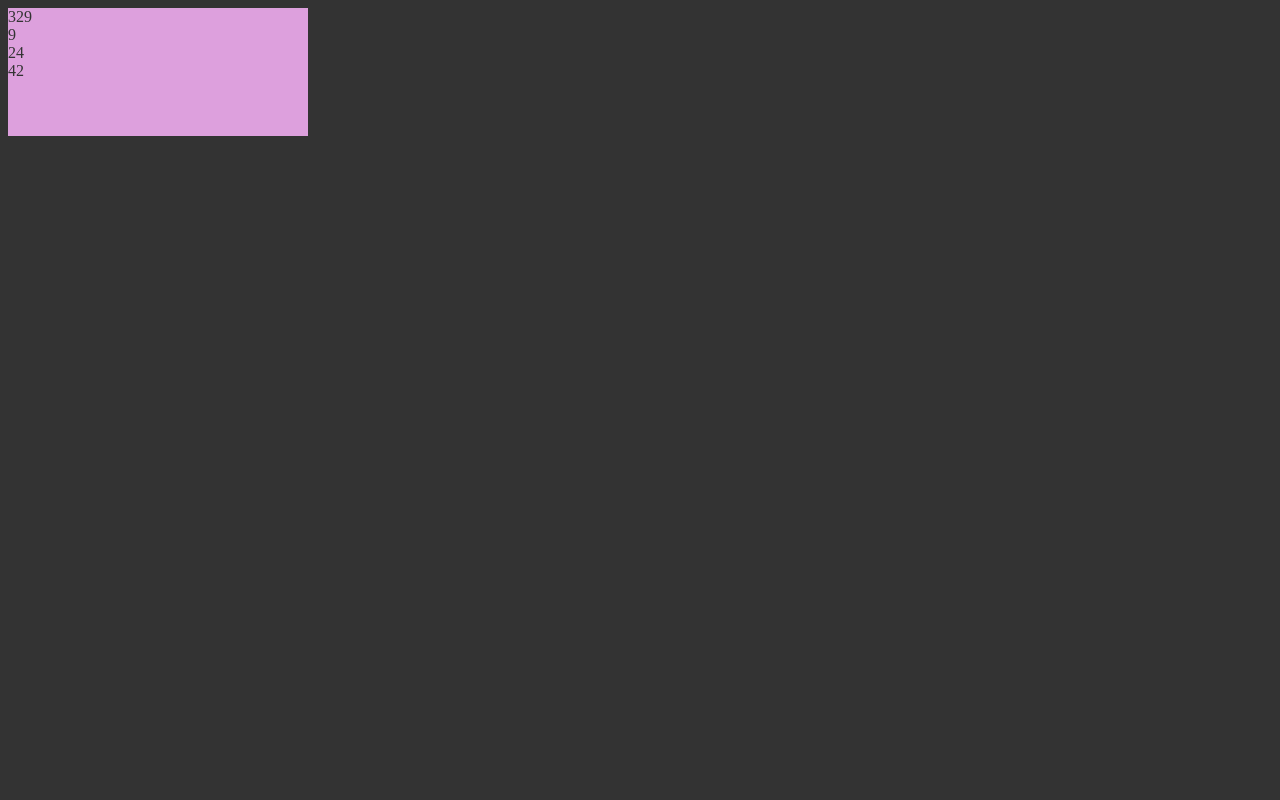
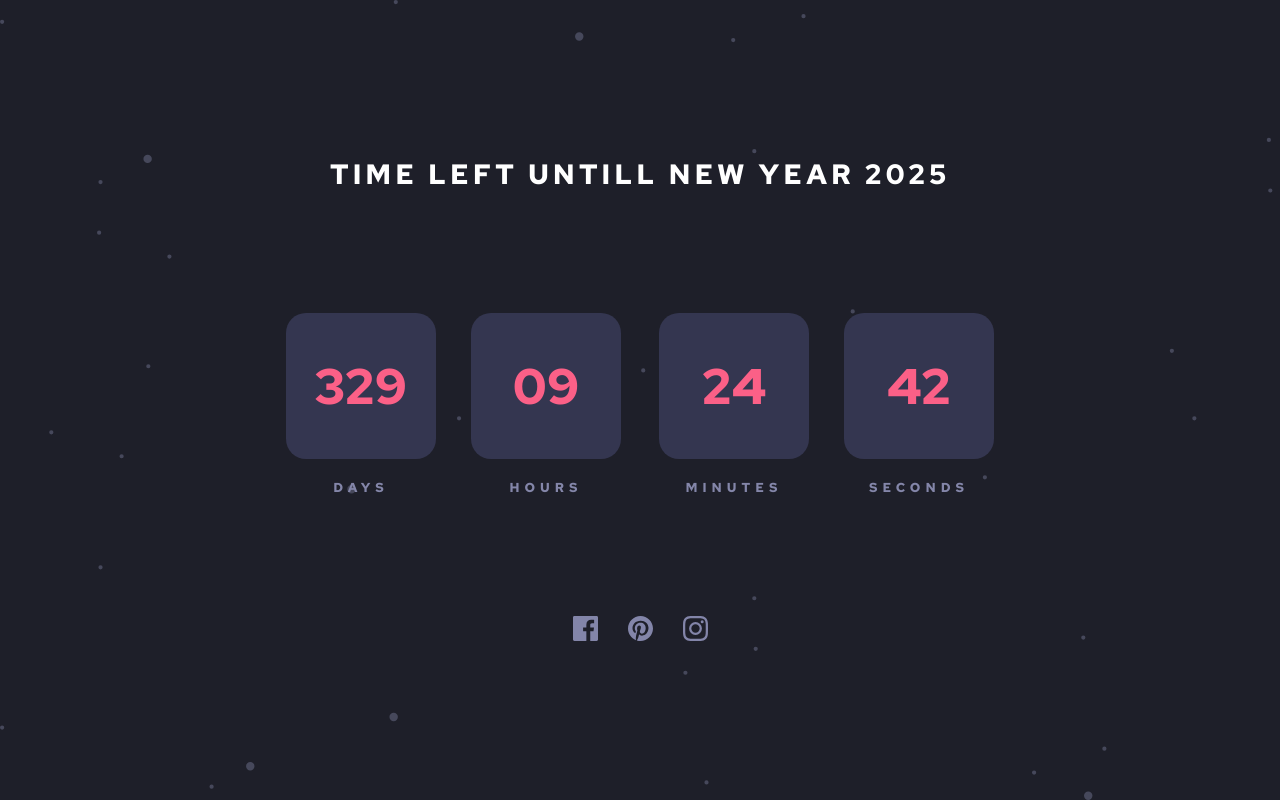
Before and after one commit to DuttaAnirudh/countdown-timer, a website: page index.html in a window 1280 px wide. Drawn offline with Linux system fonts and the light colour scheme.

Commit message:
feat: add design for countdown timer

```diff
--- a/index.html
+++ b/index.html
@@ -3,7 +3,6 @@
   <head>
     <meta charset="UTF-8" />
     <meta name="viewport" content="width=device-width, initial-scale=1.0" />
-    <!-- displays site properly based on user's device -->
 
     <link
       rel="icon"
@@ -11,16 +10,80 @@
       sizes="32x32"
       href="./images/favicon-32x32.png"
     />
+    <link rel="preconnect" href="https://fonts.googleapis.com" />
+    <link rel="preconnect" href="https://fonts.gstatic.com" crossorigin />
+    <link
+      href="https://fonts.googleapis.com/css2?family=Red+Hat+Text:wght@700&display=swap"
+      rel="stylesheet"
+    />
     <link rel="stylesheet" href="/src/css/style.css" />
 
     <title>Launch countdown timer</title>
   </head>
   <body>
-    <div class="box">
-      <div class="days">100</div>
-      <div class="hours">12</div>
-      <div class="minutes">45</div>
-      <div class="seconds">10</div>
+    <div class="container">
+      <!-- HEADING -->
+      <h1 class="heading-1">Time Left untill NEW YEAR 2025</h1>
+
+      <!-- TIMER -->
+      <div class="timer">
+        <div class="timer__container">
+          <!-- TIMER DAYS COUNT -->
+          <div class="timer__time-box">
+            <p class="timer__time-count" id="days">08</p>
+            <h2 class="heading-2">Days</h2>
+          </div>
+
+          <!-- TIMER HOURS COUNT -->
+          <div class="timer__time-box">
+            <p class="timer__time-count" id="hours">23</p>
+            <h2 class="heading-2">Hours</h2>
+          </div>
+        </div>
+        <div class="timer__container">
+          <!-- TIMER MINUTES COUNT -->
+          <div class="timer__time-box">
+            <p class="timer__time-count" id="minutes">55</p>
+            <h2 class="heading-2">Minutes</h2>
+          </div>
+
+          <!-- TIMER SECONDS COUNT -->
+          <div class="timer__time-box">
+            <p class="timer__time-count" id="seconds">41</p>
+            <h2 class="heading-2">Seconds</h2>
+          </div>
+        </div>
+      </div>
+
+      <!-- FOOTER -->
+      <footer class="footer">
+        <ul class="footer__list">
+          <li class="footer__item">
+            <a href="" class="footer__link"
+              ><img
+                src="/images/icon-facebook.svg"
+                alt="Facebook link icon"
+                class="footer__icon"
+            /></a>
+          </li>
+          <li class="footer__item">
+            <a href="" class="footer__link"
+              ><img
+                src="/images/icon-pinterest.svg"
+                alt="Pinterest link icon"
+                class="footer__icon"
+            /></a>
+          </li>
+          <li class="footer__item">
+            <a href="" class="footer__link"
+              ><img
+                src="/images/icon-instagram.svg"
+                alt="Instagram link icon"
+                class="footer__icon"
+            /></a>
+          </li>
+        </ul>
+      </footer>
     </div>
     <script src="/src/js/script.js"></script>
   </body>
--- a/src/css/style.css
+++ b/src/css/style.css
@@ -1,10 +1,99 @@
-body {
-  background-color: #333;
+* {
+  margin: 0;
+  padding: 0;
 }
 
-.box {
-  height: 8rem;
-  width: 300px;
-  background-color: plum;
-  color: #333;
+*,
+*::before,
+*::after {
+  box-sizing: border-box;
 }
+
+:root {
+  --color-primary: hsl(345, 95%, 68%);
+  --color-secondary: hsl(237, 18%, 59%);
+  --color-tertiary: hsl(236, 21%, 26%);
+  --color-blue-dark-1: hsl(234, 17%, 12%);
+  --color-blue-dark-2: hsl(235, 16%, 14%);
+  --color-white: hsl(0, 0%, 100%);
+}
+
+html {
+  font-size: 62.5%;
+  box-sizing: border-box;
+}
+
+body {
+  background-image: url(../../images/bg-stars.svg);
+  background-size: cover;
+  background-color: var(--color-blue-dark-2);
+  font-family: "Red Hat Text", sans-serif;
+  font-size: 1.4rem;
+  color: var(--color-secondary);
+}
+
+.container {
+  max-width: 90rem;
+  margin: 0 auto;
+  height: 100vh;
+  display: flex;
+  flex-direction: column;
+  justify-content: center;
+  gap: 12rem;
+}
+
+.heading-1 {
+  color: var(--color-white);
+  text-align: center;
+  text-transform: uppercase;
+  letter-spacing: 0.4rem;
+}
+
+.heading-2 {
+  text-transform: uppercase;
+  font-size: 1.3rem;
+  letter-spacing: 0.5rem;
+}
+
+.timer {
+  display: grid;
+  grid-template-columns: repeat(auto-fit, minmax(33rem, 1fr));
+  gap: 3.5rem;
+  width: 79%;
+  margin: 0 auto;
+}
+
+.timer__container {
+  display: flex;
+  align-items: center;
+  justify-content: center;
+  gap: 3.5rem;
+}
+
+.timer__time-box {
+  text-align: center;
+}
+
+.timer__time-count {
+  width: 15rem;
+  max-width: 15rem;
+  color: var(--color-primary);
+  background-color: var(--color-tertiary);
+  font-size: 5rem;
+  padding-block: 4rem;
+  margin-bottom: 2rem;
+  border-radius: 2rem;
+}
+
+.footer__list {
+  list-style: none;
+  display: flex;
+  justify-content: center;
+  align-items: center;
+  gap: 3rem;
+}
+
+.footer__icon {
+  height: 2.5rem;
+  width: 2.5rem;
+}
--- a/src/js/script.js
+++ b/src/js/script.js
@@ -1,10 +1,10 @@
 'use strict';
 
 // VARIABLES
-const daysEl = document.querySelector('.days');
-const hoursEl = document.querySelector('.hours');
-const minutesEl = document.querySelector('.minutes');
-const secondsEl = document.querySelector('.seconds');
+const daysEl = document.querySelector('#days');
+const hoursEl = document.querySelector('#hours');
+const minutesEl = document.querySelector('#minutes');
+const secondsEl = document.querySelector('#seconds');
 
 // Pre-set
 const init = function () {
@@ -15,7 +15,7 @@ const init = function () {
 };
 init();
 
-// New Year Date
+// New Year Date & Time
 const newYearDate = new Date(2025, 0, 1).getTime();
 
 const startLogoutTimer = setInterval(function () {
@@ -26,12 +26,18 @@ const startLogoutTimer = setInterval(function () {
   let time = newYearDate - currentDate;
 
   // In each call, print the remaining time to UI
-  daysEl.textContent = Math.floor(time / (1000 * 60 * 60 * 24));
-  hoursEl.textContent = Math.floor(
-    (time % (1000 * 60 * 60 * 24)) / (1000 * 60 * 60)
-  );
-  minutesEl.textContent = Math.floor((time % (1000 * 60 * 60)) / (1000 * 60));
-  secondsEl.textContent = Math.floor((time % (1000 * 60)) / 1000);
+  daysEl.textContent = String(
+    Math.floor(time / (1000 * 60 * 60 * 24))
+  ).padStart(2, 0);
+  hoursEl.textContent = String(
+    Math.floor((time % (1000 * 60 * 60 * 24)) / (1000 * 60 * 60))
+  ).padStart(2, 0);
+  minutesEl.textContent = String(
+    Math.floor((time % (1000 * 60 * 60)) / (1000 * 60))
+  ).padStart(2, 0);
+  secondsEl.textContent = String(
+    Math.floor((time % (1000 * 60)) / 1000)
+  ).padStart(2, 0);
 
   //   Decrease 1s
   time--;
--- a/style-guide.md
+++ /dev/null
@@ -1,41 +0,0 @@
-# Front-end Style Guide
-
-## Layout
-
-The designs were created to the following widths:
-
-- Mobile: 375px
-- Desktop: 1440px
-
-## Colors
-
-### Primary
-
-- Grayish blue: hsl(237, 18%, 59%)
-- Soft red: hsl(345, 95%, 68%)
-
-### Neutral
-
-- White: hsl(0, 0%, 100%)
-- Dark desaturated blue: hsl(236, 21%, 26%)
-- Very dark blue: hsl(235, 16%, 14%)
-- Very dark (mostly black) blue: hsl(234, 17%, 12%)
-
-## Typography
-
-### Body Copy
-
-- Font size: 14px
-
-### Font
-
-- Family: [Red Hat Text](https://fonts.google.com/specimen/Red+Hat+Text)
-- Weights: 700
-
-## Icons
-
-We provide the required social icons. But, if you prefer, you can use a font icon library. Some suggestions can be found below:
-
-- [Font Awesome](https://fontawesome.com)
-- [IcoMoon](https://icomoon.io)
-- [Ionicons](https://ionicons.com)
```
Also changed, not shown: 1 other file.
